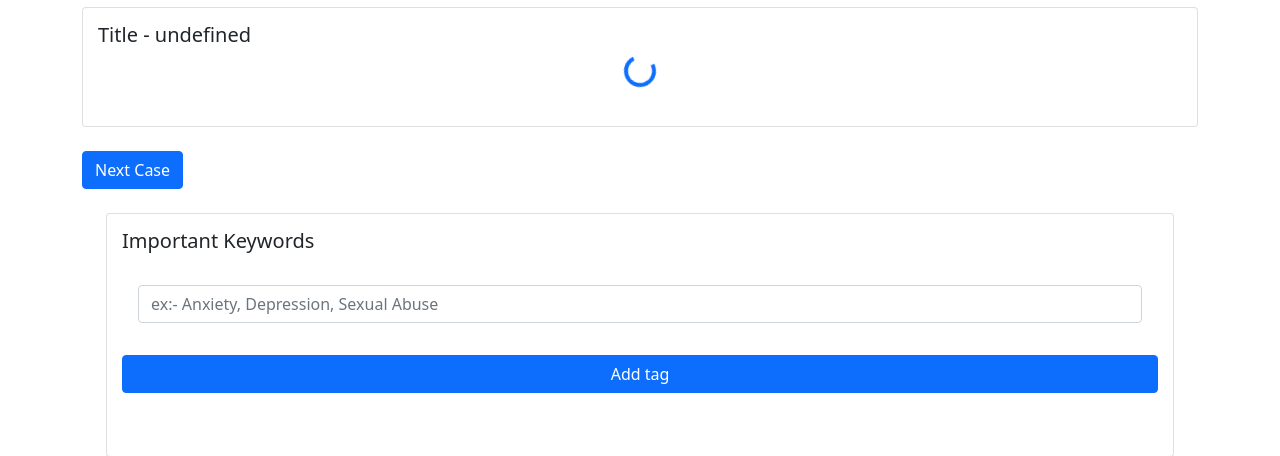
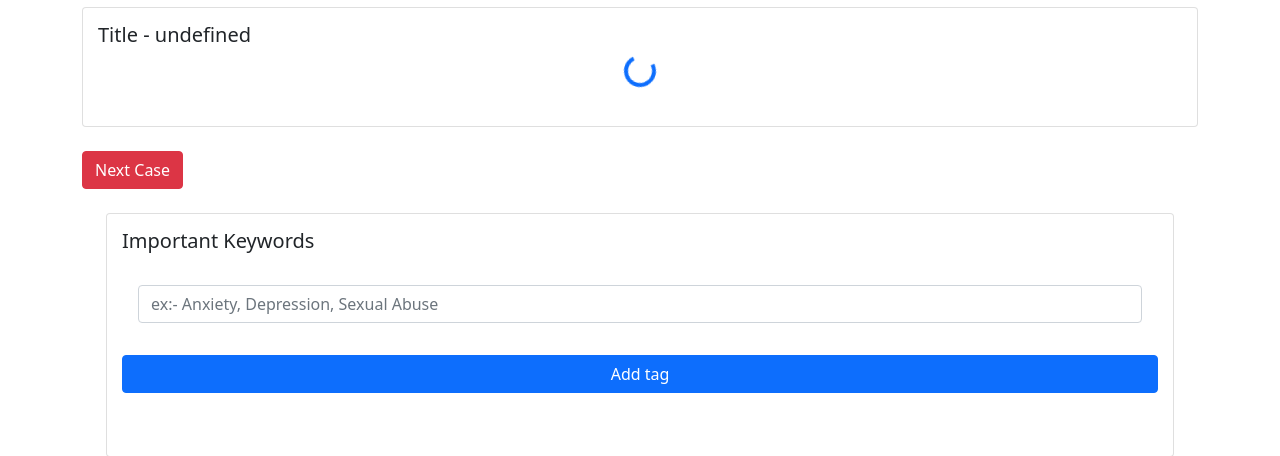
Before and after one commit to AbdulSamadFarshori/project_3001, a Django app: template templates/website/cases.html in a window 1280 px wide. Shown: the part 89-545 px from the top of the page. Run offline with Django 3.2, Linux system fonts and the light colour scheme; the template is opened without the code that fills it: most values are stand-ins (such as "Sample title", 1, 10 or a date in 2020); data that the repository does not hold is empty; some libraries are stand-ins or nearby versions.

Commit message:
ch-5 in templates

```diff
--- a/templates/website/cases.html
+++ b/templates/website/cases.html
@@ -179,7 +179,7 @@
                 <br>
             </div>
             <br>
-            <button type="button" class="btn btn-primary" onclick="nextData()" style="float:rigth;">Next Case</button>
+            <button type="button" class="btn btn-danger" onclick="nextData()" style="float:rigth;">Next Case</button>
             <br>
             <br>
             <div class="container h-100">
--- a/templates/website/login.html
+++ b/templates/website/login.html
@@ -52,6 +52,8 @@
 <body>
 <br>
 <br>
+<br>
+<br>
 <div class="content">
   <div class="container">
     <div class="row justify-content-center">
```
